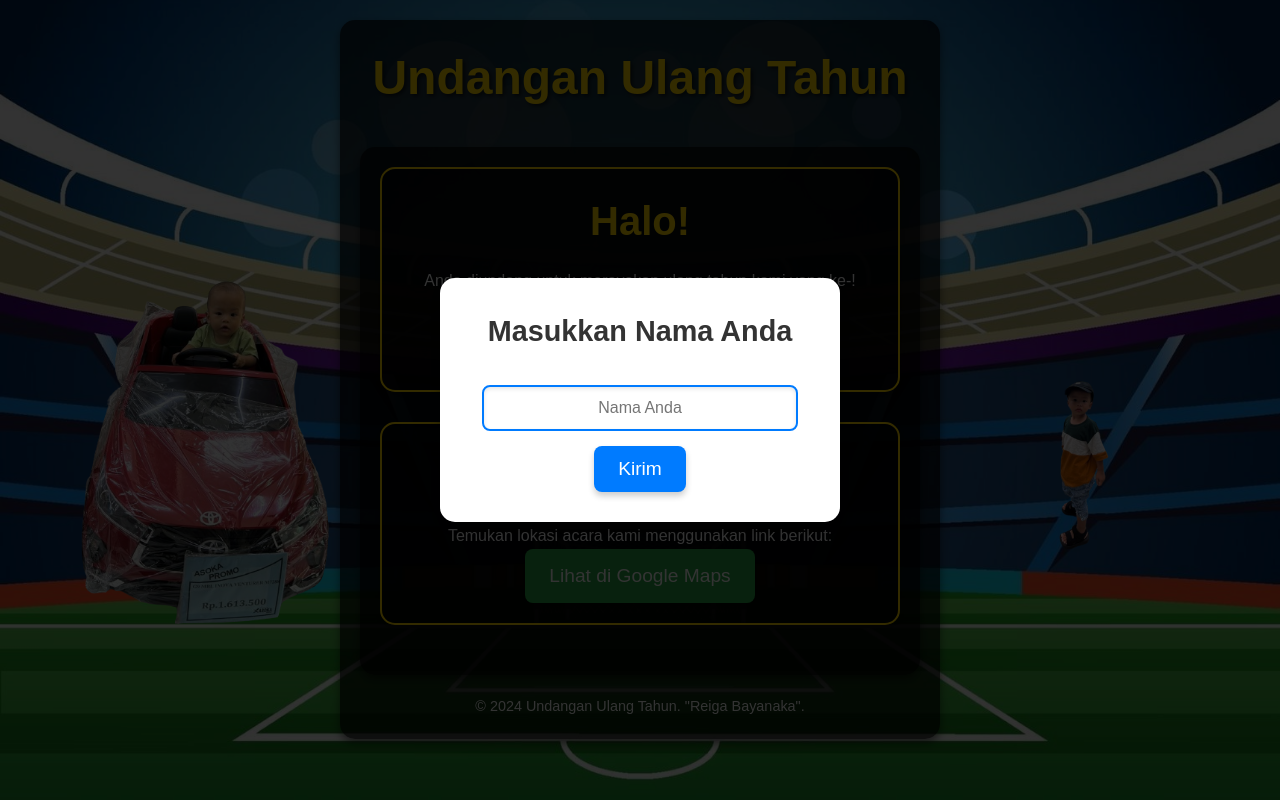
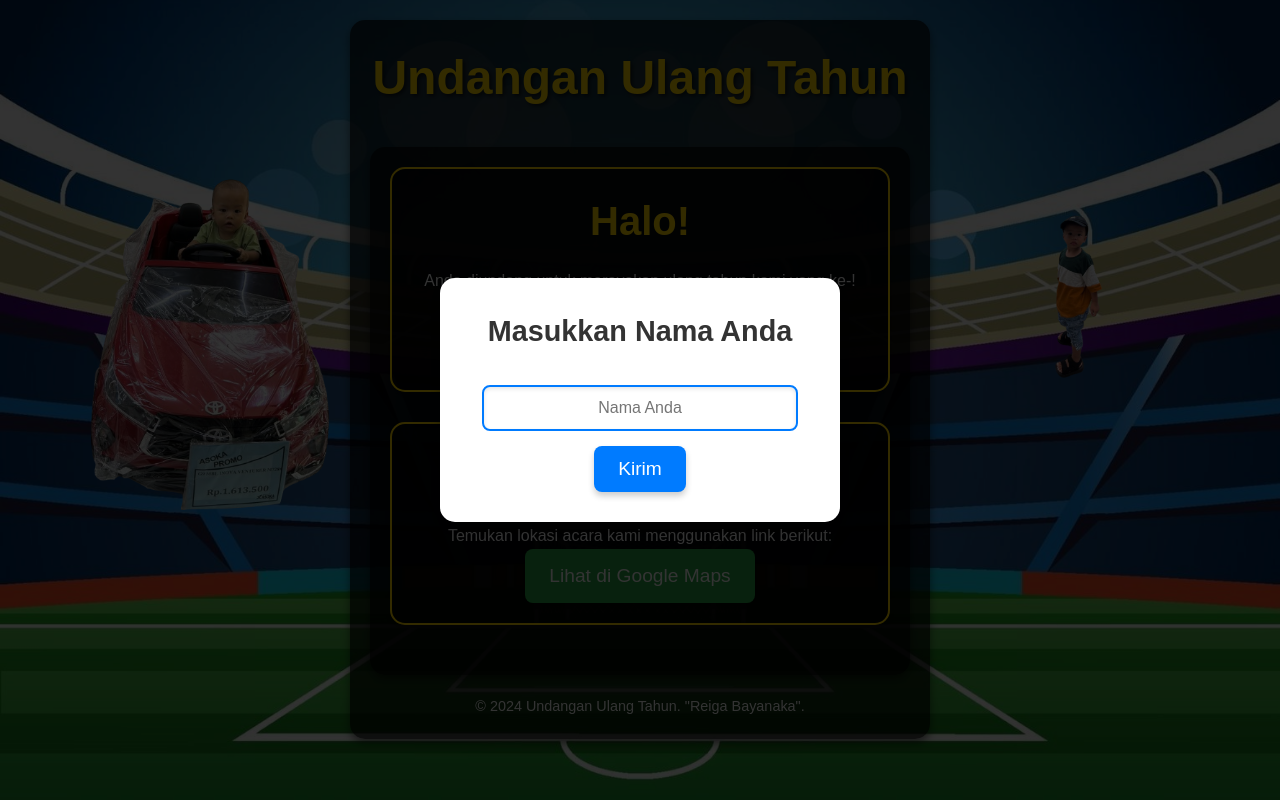
Before and after one commit to rivai12-maker/ultahreiga, a plain HTML site: page index.html in a window 1280 px wide. Drawn offline with Linux system fonts and the light colour scheme.

Commit message:
Update styles.css

```diff
--- a/styles.css
+++ b/styles.css
@@ -19,8 +19,8 @@ body {
 /* Container */
 .container {
     display: flex;
-    justify-content: space-between;
-    align-items: center;
+    flex-wrap: wrap; /* Allow items to wrap on smaller screens */
+    justify-content: center; /* Center the content horizontally */
     max-width: 1200px;
     margin: 0 auto;
     padding: 20px;
@@ -29,7 +29,9 @@ body {
 /* Photo Slot */
 .photo-left, .photo-right {
     flex: 1;
+    max-width: 100%;
     text-align: center;
+    padding: 10px;
 }
 
 .photo-left img, .photo-right img {
@@ -164,3 +166,8 @@ body {
 .popup button:focus {
     outline: none;
 }
+
+/* Media Query for devices with width less than 600px */
+@media (max-width: 600px) {
+    .header h1 {
+        f
```
